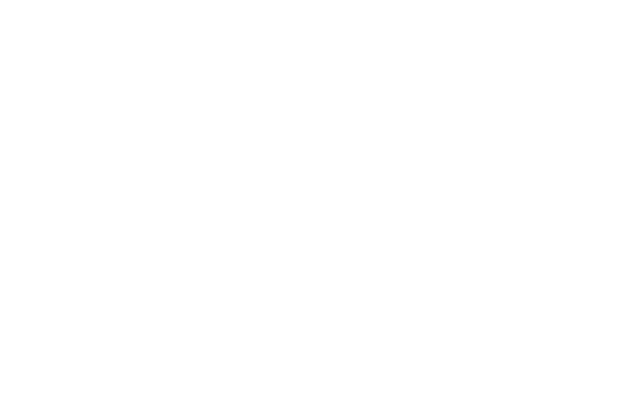
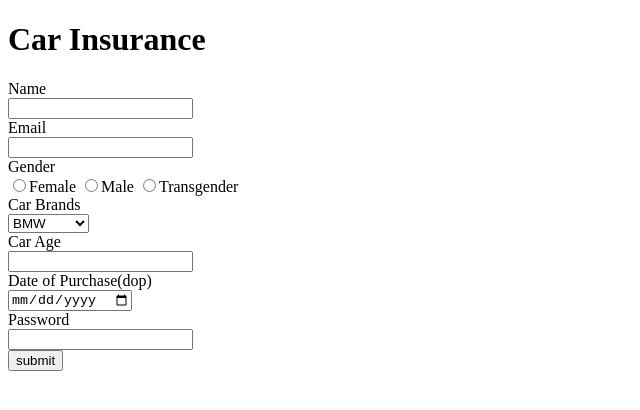
Before and after one commit to acciojob/car-insurance-form-PrashanthPremchand, a website: page main.html in a window 1280 px wide. Shown: the whole page, without its empty margins (0-640 px from the left). Drawn offline with Linux system fonts and the light colour scheme.

Commit message:
created a submission

```diff
--- a/main.html
+++ b/main.html
@@ -9,8 +9,61 @@
 <body>
 	<!-- the entire body must be written by student -->
     <script type="text/javascript" src="./script.js">
-</script>
-
+	</script>
+	<form actin="#" method="post">
+		<h1>Car Insurance</h1>
+		<div>
+			<label for="name">Name</label>
+		</div>
+		<div>
+			<input id="name" type="text" name="name" required>
+		</div>
+		<div>
+			<label for="email">Email</label>
+		</div>
+		<div>
+			<input id="email" type="email" name="email" required>
+		</div>
+		<div>
+			<label for="gender">Gender</label>
+		</div>
+		<div>
+			<input id="gender" type="radio" name="gender" value="female" required>Female
+			<input id="gender" type="radio" name="gender" value="male" required>Male
+			<input id="gender" type="radio" name="gender" value="transgender" required>Transgender
+		</div>
+		<div>
+			<label for="cars">Car Brands</label>
+		</div>
+		<div>
+			<select id="cars" name="cars">
+				<option value="BMW">BMW</option>
+				<option value="Audi">Audi</options>
+				<option value="Mercedez">Mercedez</option>
+			</select>
+		</div>
+		<div>
+			<label for="carage">Car Age</label>
+		</div>
+		<div>
+			<input id="carage" type="number" name="carage" required>
+		</div>
+		<div>
+			<label for="dop">Date of Purchase(dop)</label>
+		</div>
+		<div>
+			<input id="dop" type="date" name="dop" required>
+		</div>
+		<div>
+			<label for="password">Password</label>
+		</div>
+		<div>
+			<input id="password" type="password" name="password" required>
+		</div>
+		<div>
+			<input id="submit" type="submit" value="submit">
+		</div>
+	</form>
 </body>
 
 </html>
```
